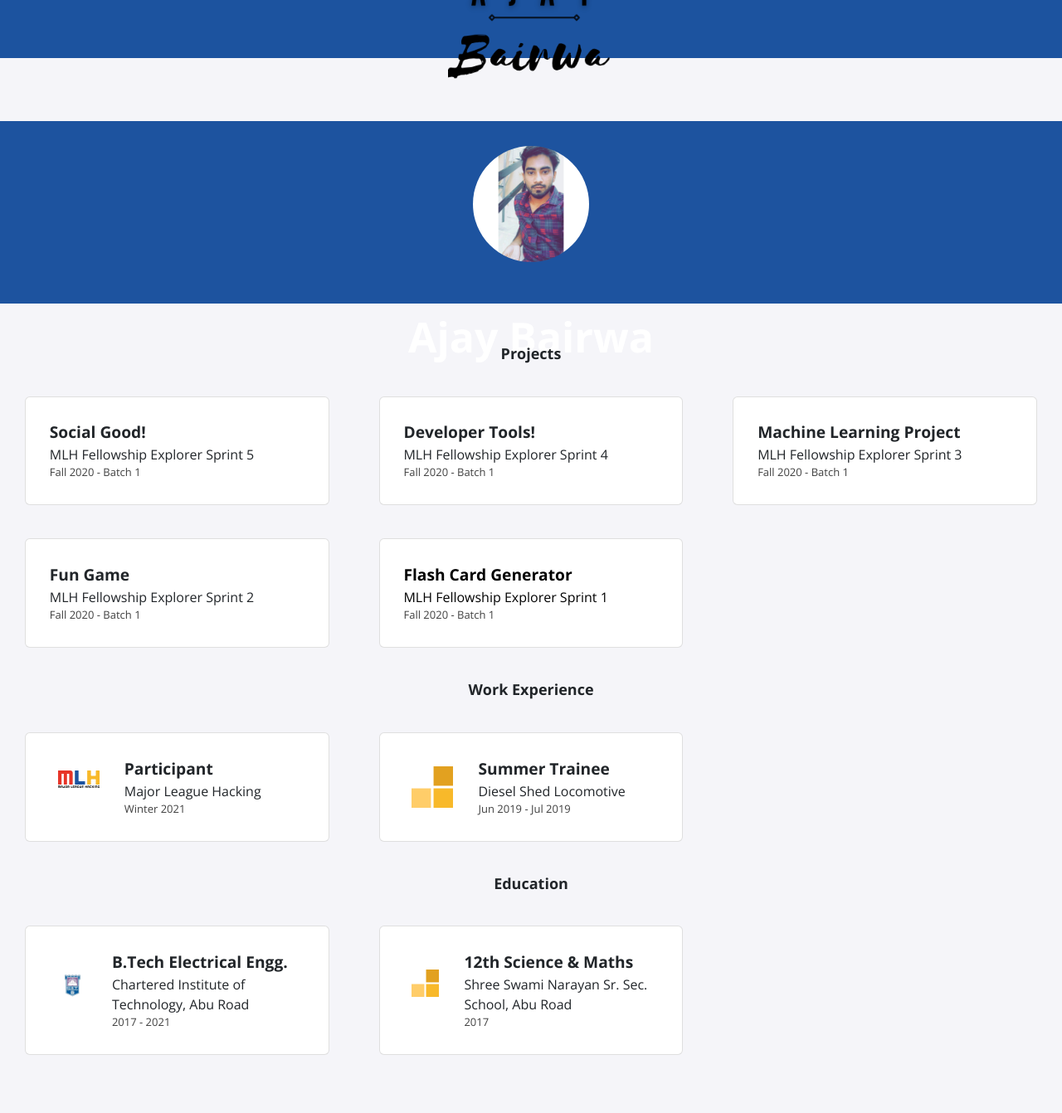
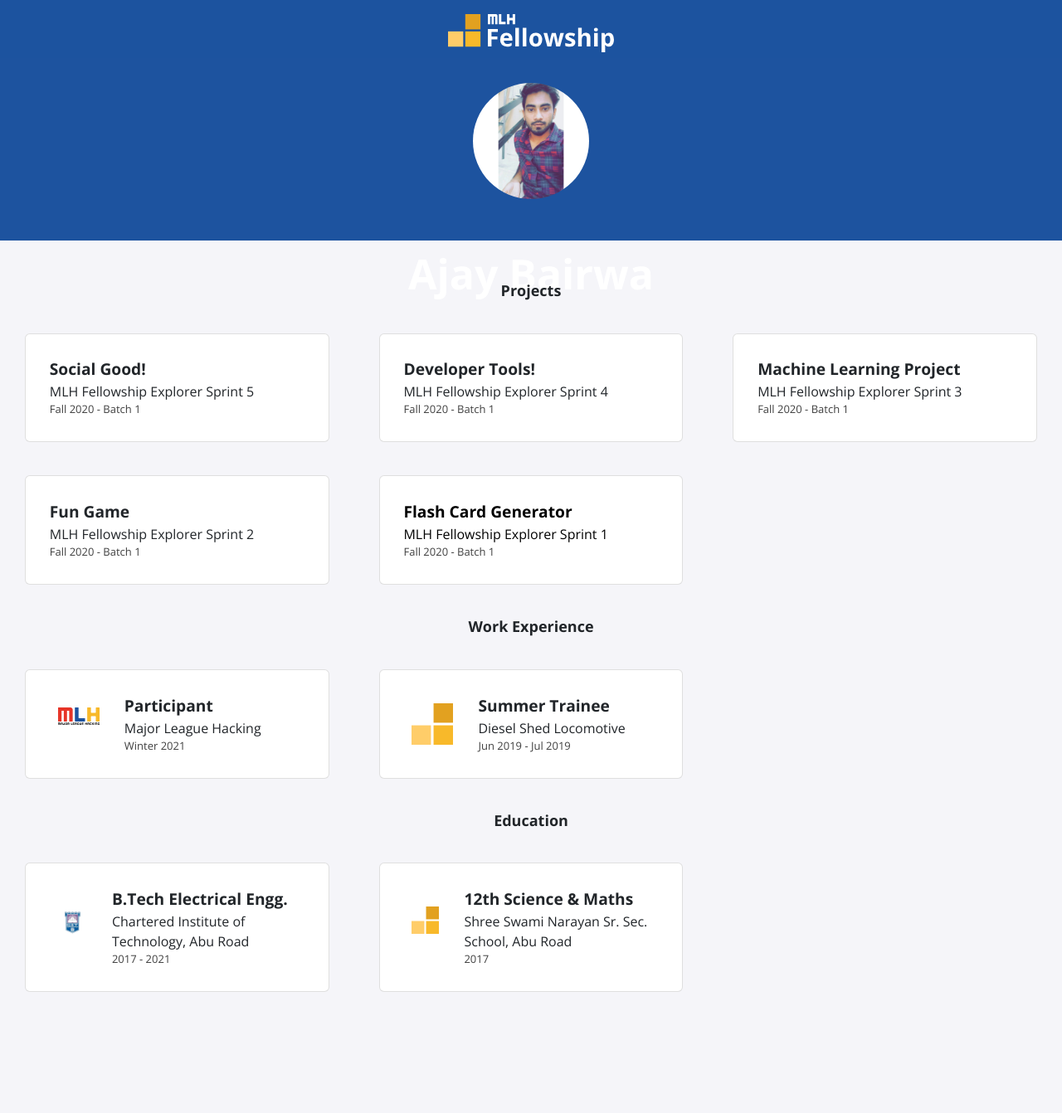
Before and after one commit to bairwa25/bairwa25.github.io, a Jekyll site: the page built from index.html, in a window 1280 px wide. Shown: the whole page at 83% size. Built offline with Jekyll 4.4.1, drawn with Linux system fonts in a browser that asks for light colours; nearby versions of some CDN libraries; after the commit the page ends 1266 px from its top, so only the background shows below that.

Commit message:
Update navbar.html

```diff
--- a/_includes/navbar.html
+++ b/_includes/navbar.html
@@ -2,7 +2,7 @@
     <div class="nav-content">
         <a href="{{ '/' | relative_url }}">
             <div class="nav-logo">
-                <img src="./assets/img/Ajay-Logo-black.png" />
+                <img src="./assets/img/logo.svg" />
             </div>
         </a>
 
```
